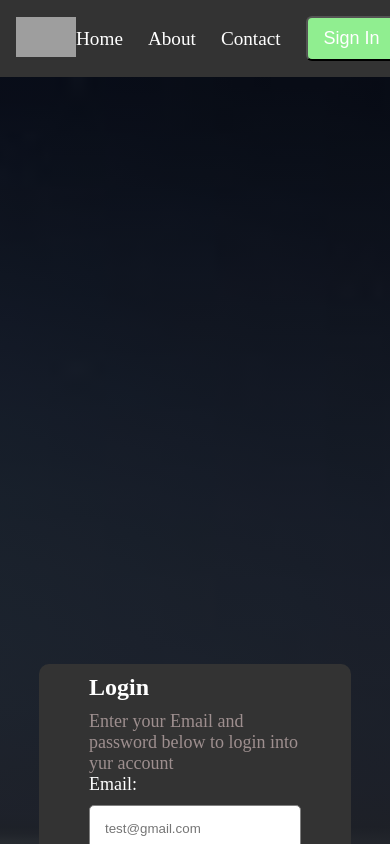
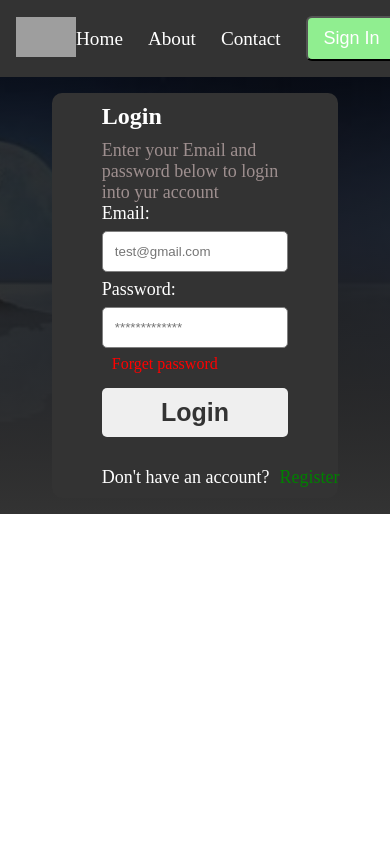
Before and after one commit to mankind4dev/login-validation-tech4dev, a React (Vite) app: page /login in a window 390 px wide. Shown: the top 844 px of the page. Built offline with nearby package versions, Linux system fonts and the light colour scheme; grey boxes are pictures that could not be loaded.

Commit message:
Auth Validation style update

```diff
--- a/src/components/Login.jsx
+++ b/src/components/Login.jsx
@@ -59,7 +59,7 @@ export default function Register() {
             <Link className="forgetPass">Forget password</Link>
             <button type="submit">Login</button>
           </form>
-          <p className="">
+          <p className="acct">
             Don't have an account? <Link to="/register" className="regLink">Register</Link>
           </p>
         </div>
--- a/src/components/Register.jsx
+++ b/src/components/Register.jsx
@@ -91,8 +91,8 @@ export default function Register() {
             ))}
             <button type="submit">Register</button>
           </form>
-          <p className="">
-            Already have an account? <Link to="/login">Sign In</Link>
+          <p className="acct">
+            Already have an account? <Link to="/login" className="regLink">Sign In</Link>
           </p>
         </div>
       </section>
--- a/src/index.css
+++ b/src/index.css
@@ -49,12 +49,11 @@ header button {
   align-items: center;
   justify-content: center;
   flex-direction: column;
+  padding: 1rem;
   background-image: linear-gradient(rgba(0, 0, 0, 0.8), #333),
     url(./assets/bg8.jpg);
   background-size: cover;
   background-position: center;
- height: 120vh;
-
 }
 
 .reg h1 {
@@ -68,7 +67,6 @@ header button {
   padding: 0px 50px;
   border-radius: 10px;
   width: 70%;
-
 }
 
 .reg button {
@@ -92,27 +90,27 @@ header button {
   white-space: nowrap;
 }
 
-.reg p{
+.reg p {
   font-size: 18px;
-  color:   rgb(158, 143, 143)
+  color: rgb(158, 143, 143);
 }
 
-.reg .regLink{
+.reg .regLink {
   color: green;
   white-space: nowrap;
   margin-left: 10px;
   text-decoration: none;
 }
-.reg .regLink:hover{
-text-decoration: underline;
+.reg .regLink:hover {
+  text-decoration: underline;
 }
-.reg .forgetPass{
+.reg .forgetPass {
   color: red;
   white-space: nowrap;
   margin-left: 10px;
   text-decoration: none;
 }
-.reg .forgetPass:hover{
+.reg .forgetPass:hover {
   text-decoration: underline;
 }
 
@@ -123,8 +121,8 @@ text-decoration: underline;
 }
 
 section .row input {
-  padding: 15px;
-  margin: 10px 0px;
+  padding: 12px;
+  margin: 7px 0px;
   border-radius: 5px;
   border: 1px solid gray;
   outline: none;
@@ -137,7 +135,7 @@ section .row input {
 
 .row span {
   font-size: 12px;
-  padding: 3px;
+  padding: 0px 3px;
   color: red;
   display: none;
 }
@@ -150,17 +148,12 @@ section .row input {
   display: block;
 }
 
-
-
 @media screen and (max-width: 1400px) {
   header > ul > li > a {
     font-size: 2rem;
   }
-  .container{
-    height: 190vh;
-  }
 
-  .container .reg{
+  .container .reg {
     width: 80%;
   }
 }
@@ -168,11 +161,8 @@ section .row input {
   header > ul > li > a {
     font-size: 1.7rem;
   }
-  .container{
-    height: 190vh;
-  }
 
-  .container .reg{
+  .container .reg {
     width: 80%;
   }
 }
@@ -180,11 +170,8 @@ section .row input {
   header > ul > li > a {
     font-size: 1.7rem;
   }
-  .container{
-    height: 190vh;
-  }
 
-  .container .reg{
+  .container .reg {
     width: 80%;
   }
 }
@@ -192,11 +179,8 @@ section .row input {
   header > ul > li > a {
     font-size: 1.5rem;
   }
-  .container{
-    height: 190vh;
-  }
 
-  .container .reg{
+  .container .reg {
     width: 80%;
   }
 }
@@ -204,19 +188,16 @@ section .row input {
   header > ul > li > a {
     font-size: 1.2rem;
   }
-  .container{
-    height: 190vh;
-  }
 
-  .container .reg{
+  .container .reg {
     width: 80%;
   }
 }
 @media screen and (max-width: 376px) {
-  header > ul  {
+  header > ul {
     display: none;
   }
-  .container{
+  .container {
     height: 180vh;
   }
 
@@ -224,7 +205,7 @@ section .row input {
     padding: 0px 20px;
   }
 
-  .container .reg{
+  .container .reg {
     width: 80%;
   }
 
@@ -233,22 +214,24 @@ section .row input {
   }
 }
 @media screen and (max-width: 320px) {
-  header > ul  {
+  header > ul {
     display: none;
-  }
-  .container{
-    height: 180vh;
   }
 
   .container > .reg {
     padding: 0px 20px;
   }
 
-  .container .reg{
+  .container .reg {
     width: 80%;
   }
 
   .reg p {
     font-size: 1rem;
   }
+
+  .reg >.acct{
+    font-size: 0.9rem
+
+  }
 }
```
